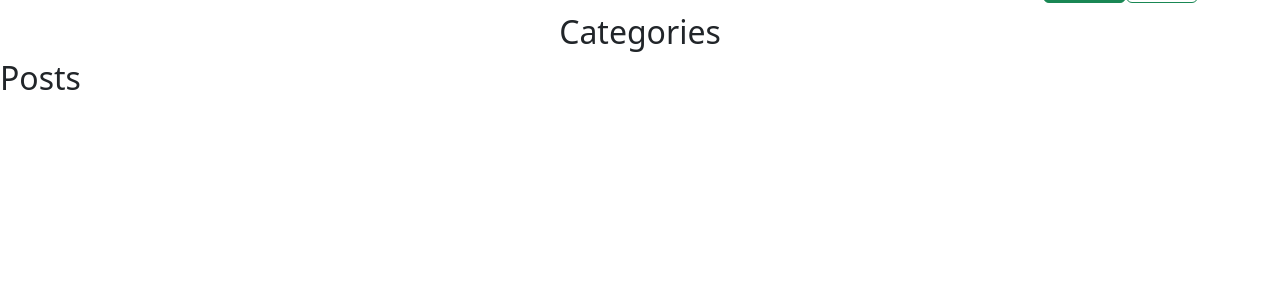
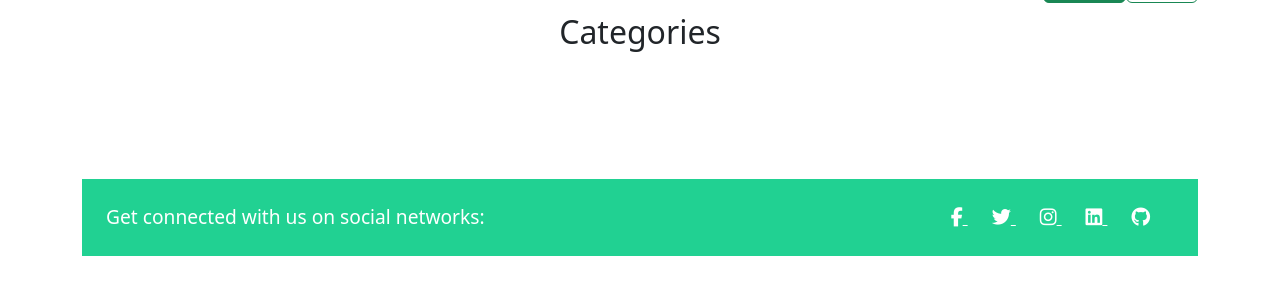
Before and after one commit to Ahmadalhindi/lithium-battery-recycle-blog, a Django app: page / in a window 1280 px wide. Shown: the part 45-340 px from the top of the page. Run offline with Django 3.2, Linux system fonts and the light colour scheme; data that the repository does not hold is empty; some libraries are stand-ins or nearby versions.

Commit message:
Start working on footer in base.html, by creating the social media bar using MDB and Bootstrap.

```diff
--- a/templates/base.html
+++ b/templates/base.html
@@ -138,14 +138,79 @@
       </div>
     </section>
 
-    <section class="flex-shrink-0 main-bg">
+    <main class="flex-shrink-0 main-bg">
       {% block content %}
       <!-- Content Goes here -->
       {% endblock content %}
+    </main>
+
+    <!-- Remove the container if you want to extend the Footer to full width. -->
+    <section class="container my-5 pt-5">
+      <!-- Footer -->
+      <footer
+        class="text-center text-lg-start text-dark"
+        style="background-color: white"
+      >
+        <!-- Social media -->
+        <div
+          class="d-flex justify-content-between p-4 text-white"
+          style="background-color: #21d192; font-size: larger"
+        >
+          <div class="me-5">
+            <span>Get connected with us on social networks:</span>
+          </div>
+          <div>
+            <a
+              href="https://facebook.com/"
+              target="_blank"
+              rel="noopener"
+              aria-label="visit our facebook page"
+              class="text-white me-4"
+            >
+              <i class="fab fa-facebook-f"></i>
+            </a>
+            <a
+              href="https://twitter.com/"
+              target="_blank"
+              rel="noopener"
+              aria-label="visit our twitter page"
+              class="text-white me-4"
+            >
+              <i class="fab fa-twitter"></i>
+            </a>
+            <a
+              href="https://instagram.com/"
+              target="_blank"
+              rel="noopener"
+              aria-label="visit our instagram page"
+              class="text-white me-4"
+            >
+              <i class="fab fa-instagram"></i>
+            </a>
+            <a
+              href="https://linkedin.com/"
+              target="_blank"
+              rel="noopener"
+              aria-label="visit our linkedin page"
+              class="text-white me-4"
+            >
+              <i class="fab fa-linkedin"></i>
+            </a>
+            <a
+              href="https://github.com/Ahmadalhindi"
+              target="_blank"
+              rel="noopener"
+              aria-label="visit my github page"
+              class="text-white me-4"
+            >
+              <i class="fab fa-github"></i>
+            </a>
+          </div>
+          <!-- Right -->
+        </div>
+        <!-- Section: Social media -->
+      </footer>
     </section>
-
-    <!-- Footer -->
-    <footer></footer>
 
     <script>
       setTimeout(function () {
--- a/templates/post_list.html
+++ b/templates/post_list.html
@@ -1,5 +1,4 @@
 {% extends 'base.html' %} {% block content %}
-<h2>Posts</h2>
 <div class="container mt-4">
   <div class="row">
     <!-- Blog Entries Column -->
```
